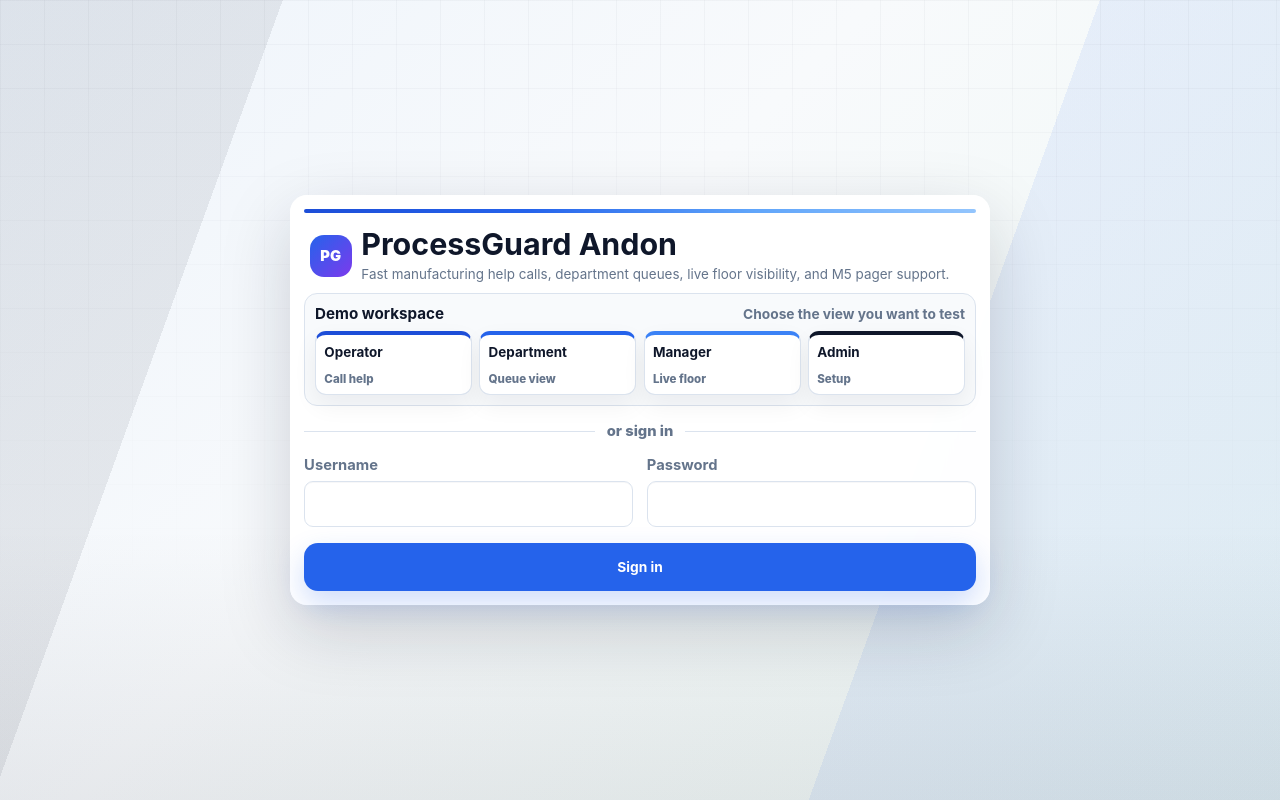
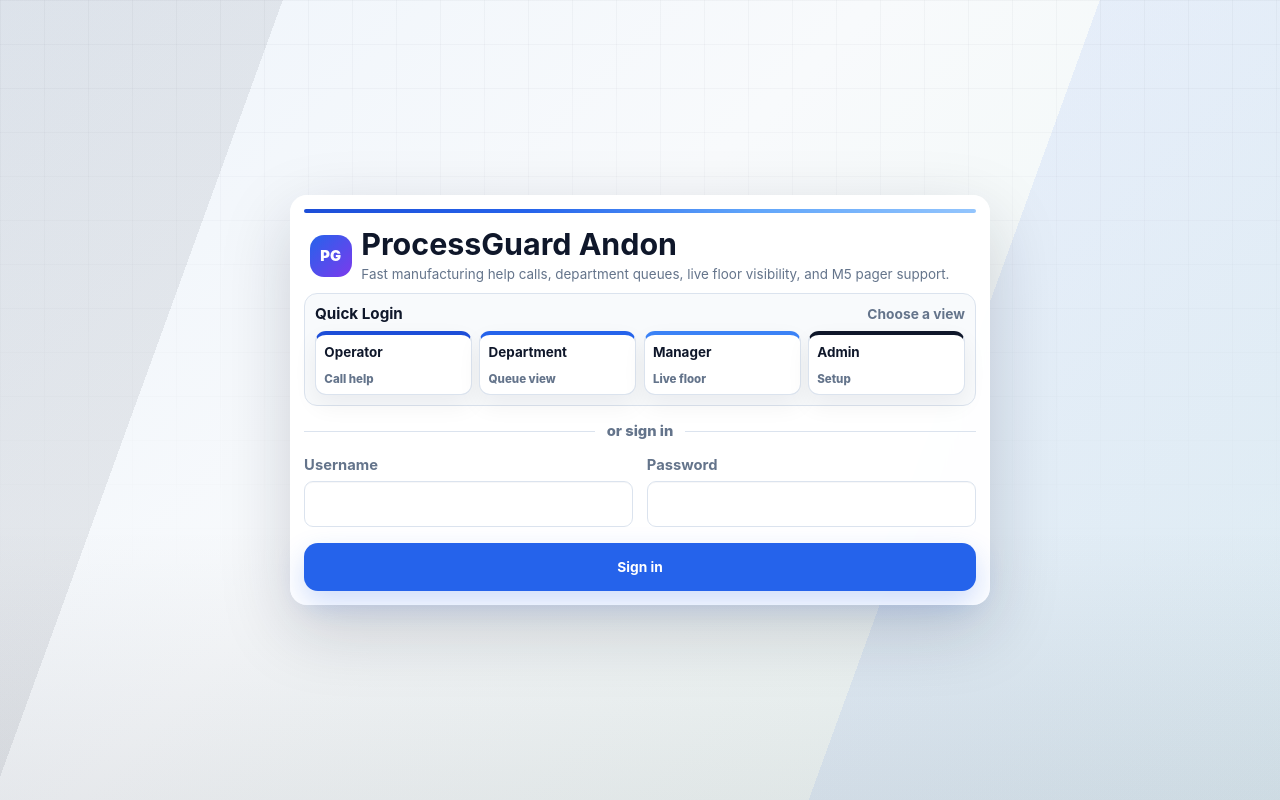
Before and after one commit to jsingh-ai/Alert, a React (Vite) app in the folder apps/web/: page / in a window 1280 px wide. Built offline with nearby package versions, Linux system fonts and the light colour scheme.

Commit message:
small changes visual only

```diff
--- a/apps/web/src/components/AppLayout.tsx
+++ b/apps/web/src/components/AppLayout.tsx
@@ -31,6 +31,7 @@ export function AppLayout({ children }: { children: ReactNode }) {
   useEffect(() => localStorage.setItem("pg_sidebar_order", JSON.stringify(order)), [order]);
 
   if (!session) return null;
+  const companyLabel = session.company.name === "Five Star Demo" ? "Five Star Workflow" : session.company.name;
 
   const startResize = (event: ReactMouseEvent) => {
     const startX = event.clientX;
@@ -59,7 +60,7 @@ export function AppLayout({ children }: { children: ReactNode }) {
       <aside className={`sidebar ${collapsed ? "collapsed" : ""}`}>
         <div className="brand-row">
           <div className="brand-mark">PG</div>
-          {!collapsed && <div><strong>ProcessGuard</strong><span>{session.company.name}</span></div>}
+          {!collapsed && <div><strong>ProcessGuard</strong><span>{companyLabel}</span></div>}
         </div>
         <button className="sidebar-toggle" onClick={() => setCollapsed((value) => !value)}>{collapsed ? ">" : "Collapse"}</button>
         <nav className="side-nav">
--- a/apps/web/src/pages/LoginPage.tsx
+++ b/apps/web/src/pages/LoginPage.tsx
@@ -54,8 +54,8 @@ export function LoginPage() {
 
         <div className="demo-panel">
           <div className="demo-panel-header">
-            <strong>Demo workspace</strong>
-            <span>Choose the view you want to test</span>
+            <strong>Quick Login</strong>
+            <span>Choose a view</span>
           </div>
           <div className="demo-grid">
             <button className="demo-button operator" onClick={() => demo("operator")} disabled={busy}>
```
